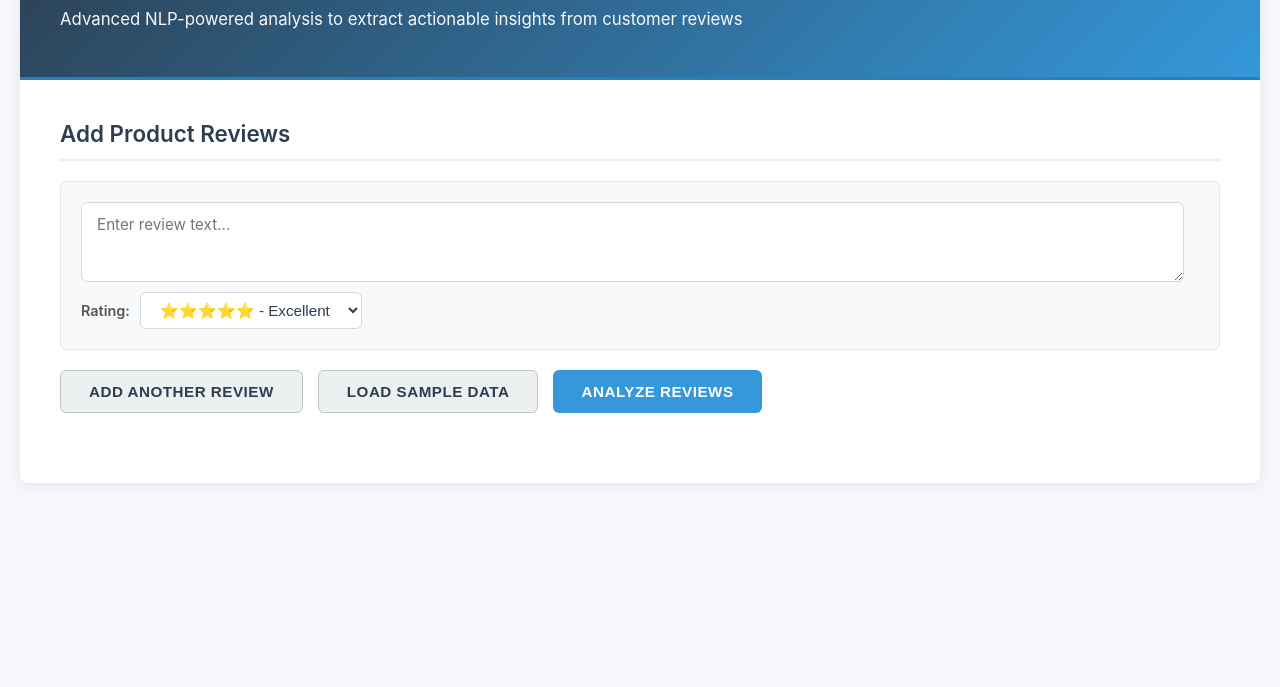
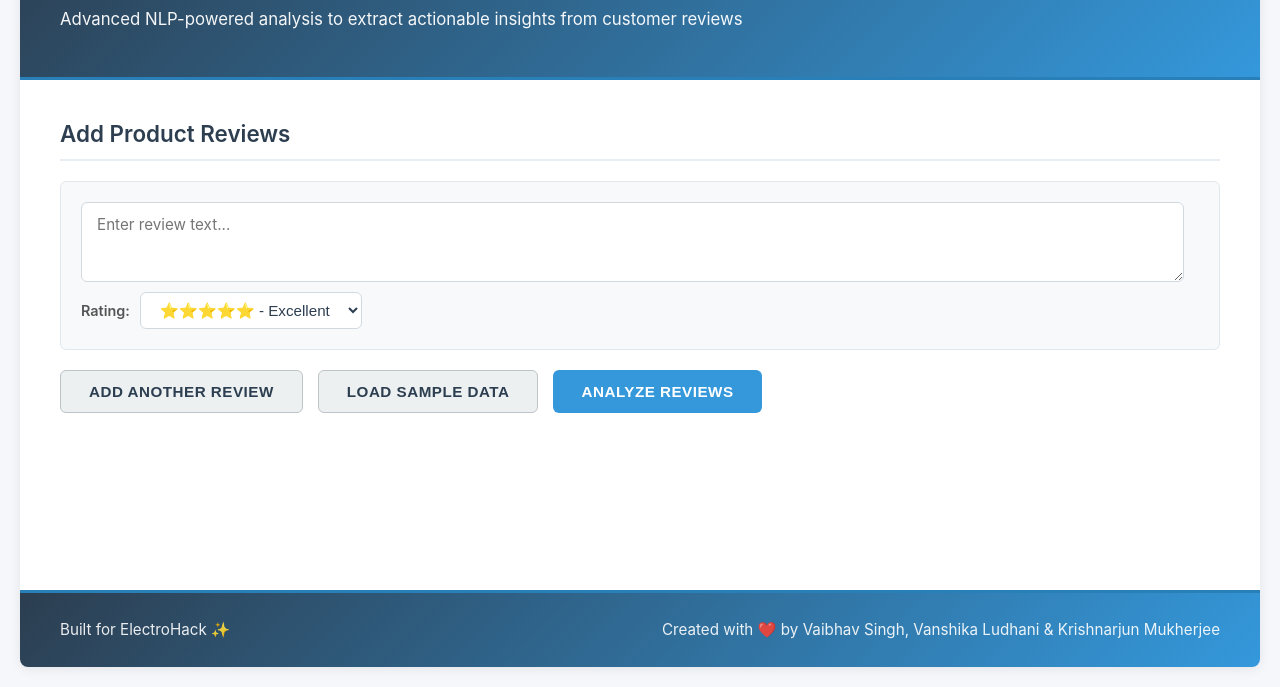
Before and after one commit to singhvaibhav-ai/ElectroHack-Twelve, a plain HTML site: page index.html in a window 1280 px wide. Shown: the part 113-800 px from the top of the page. Drawn offline with Linux system fonts and the light colour scheme.

Commit message:
style.css improved and added authors name

```diff
--- a/index.html
+++ b/index.html
@@ -65,6 +65,13 @@
 
         <div id="results" class="results"></div>
       </div>
+      <div class="footer">
+        <p>Built for ElectroHack ✨</p>
+        <p>
+          Created with ❤️ by Vaibhav Singh, Vanshika Ludhani & Krishnarjun
+          Mukherjee
+        </p>
+      </div>
     </div>
   </body>
   <script src="script.js"></script>
--- a/styles.css
+++ b/styles.css
@@ -20,6 +20,9 @@ body {
   border-radius: 8px;
   box-shadow: 0 2px 12px rgba(0, 0, 0, 0.08);
   overflow: hidden;
+  min-height: calc(100vh - 40px);
+  display: flex;
+  flex-direction: column;
 }
 
 .header {
@@ -44,6 +47,7 @@ body {
 
 .content {
   padding: 40px;
+  flex: 1;
 }
 
 .input-section {
@@ -492,3 +496,26 @@ textarea:focus {
   text-transform: capitalize;
   border: 1px solid #bdc3c7;
 }
+
+/* =========================
+   👣 FOOTER (Updated)
+   ========================= */
+.footer {
+  background: linear-gradient(135deg, #2c3e50 0%, #3498db 100%);
+  color: white;
+  padding: 25px 40px; /* Padding adjusted for horizontal layout */
+  border-top: 3px solid #2980b9;
+  display: flex;
+  justify-content: space-between;
+  align-items: center;
+  flex-wrap: wrap; /* Helps responsiveness on small screens */
+  gap: 15px; /* Adds space if it wraps */
+}
+
+.footer p {
+  margin: 0;
+  padding: 0;
+  line-height: 1.6;
+  font-size: 0.95em;
+  opacity: 0.9;
+}
```
